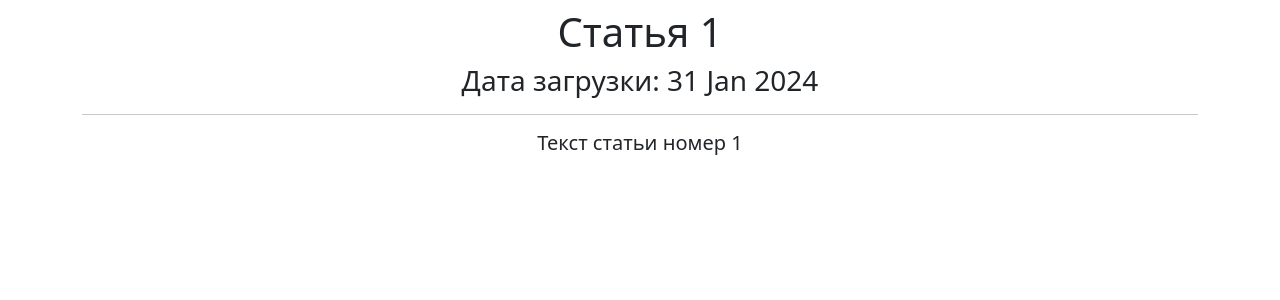
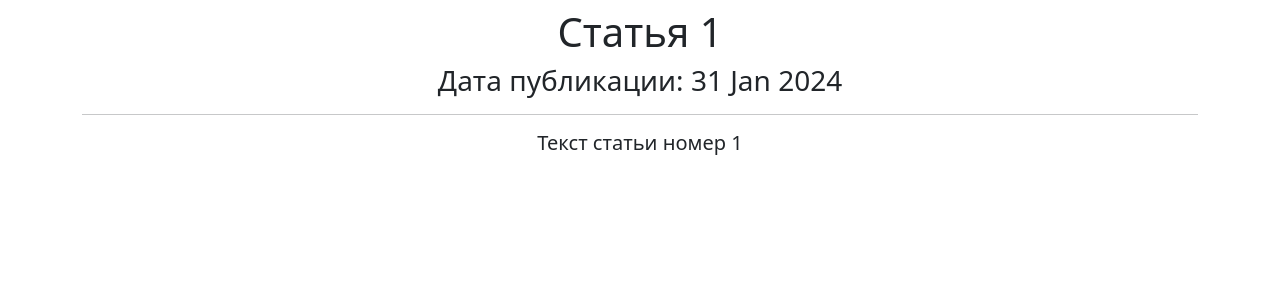
Before and after one commit to AlexanderTarazanov/News_Portal, a Django app: page /news/1 in a window 1280 px wide. Shown: the part 56-356 px from the top of the page. Run offline with Django 4.2, Linux system fonts and the light colour scheme; data comes from the database, SQL or seed files in the repository; some libraries are stand-ins or nearby versions.

Commit message:
Add files via upload

```diff
--- a/News/News_Portal/templates/flatpages/post.html
+++ b/News/News_Portal/templates/flatpages/post.html
@@ -13,7 +13,7 @@ Post
 <!-- В контенте на странице мы выводим саму новость, идентификатор которой был передан в url -->
 {% block content %}
 <h1>{{ post.title|censor }}</h1>
-<h3>Дата загрузки: {{ post.created_time|date:'d M Y '}}</h3>
+<h3>Дата публикации: {{ post.created_time|date:'d M Y '}}</h3>
     <hr>
     {% if post %}
     <h5>{{ post.text|truncatewords:20|censor}}</h5>
```
